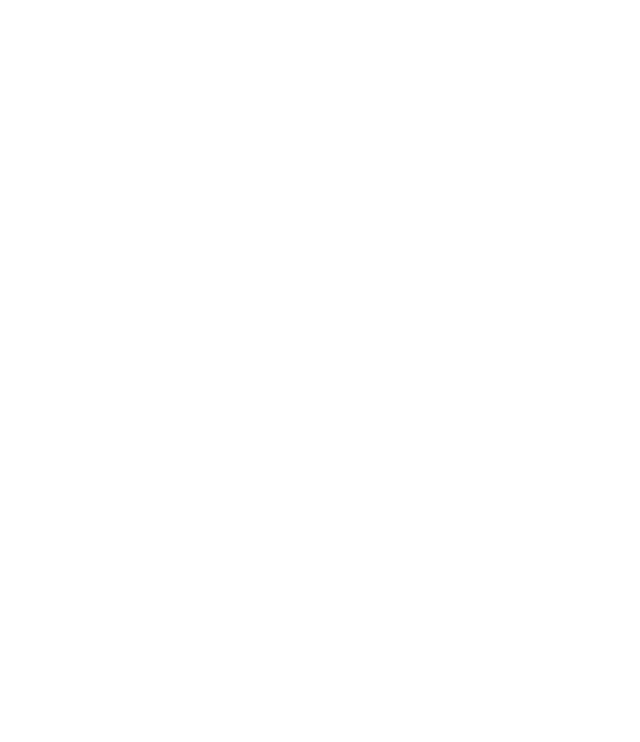
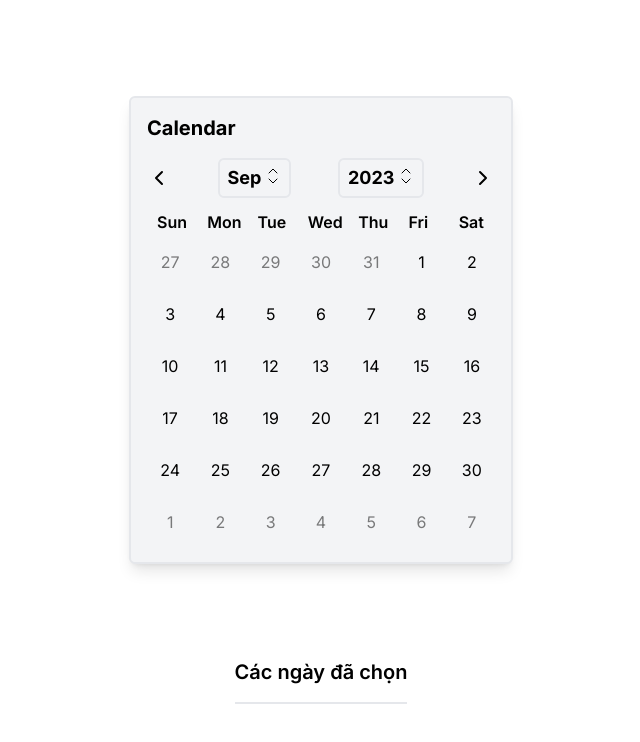
Before and after one commit to kyle41io/CalendarTest, a Next.js app: page / in a window 1280 px wide. Shown: the top 742 px of the page, without its empty margins (319-959 px from the left). Built offline with nearby package versions, Linux system fonts and the light colour scheme.

Commit message:
feat: add func

```diff
--- /dev/null
+++ b/app/components/Calendar.jsx
@@ -0,0 +1,103 @@
+import PrevIcon from '@/public/icons/PrevIcon';
+import NextIcon from '@/public/icons/NextIcon';
+import SelectIcon from '@/public/icons/SelectIcon';
+import React, { useState, useEffect } from 'react';
+import { MONTHS } from '../utils/constants';
+import SelectedDates from './SelectedDates';
+import { renderCalendar, renderMonthDropdown, renderYearDropdown} from '../utils/index';
+
+const Calendar = () => {
+  const [year, setYear] = useState(new Date().getFullYear());
+  const [month, setMonth] = useState(new Date().getMonth() + 1);
+  const [showMonthDropdown, setShowMonthDropdown] = useState(false);
+  const [showYearDropdown, setShowYearDropdown] = useState(false);
+  const [selectedMonth, setSelectedMonth] = useState(month);
+  const [selectedYear, setSelectedYear] = useState(year);
+  const [selectedDates, setSelectedDates] = useState([]);
+
+  const handlePrevMonth = () => {
+    if (month === 1) {
+      setYear(year - 1);
+      setMonth(12);
+    } else {
+      setMonth(month - 1);
+    }
+    setSelectedDates(null);
+  };
+
+  const handleNextMonth = () => {
+    if (month === 12) {
+      setYear(year + 1);
+      setMonth(1);
+    } else {
+      setMonth(month + 1);
+    }
+    setSelectedDates(null);
+  };
+
+  const handleDateClick = (date) => {
+    const clickedDate = new Date(year, month - 1, date);
+    const clickedDateString = clickedDate.toISOString().split('T')[0];
+
+    if (selectedDates !== null) {
+      const dateIndex = selectedDates.findIndex(
+        (selectedDate) => selectedDate.toISOString().split('T')[0] === clickedDateString
+      );
+      if (dateIndex !== -1) {
+        // Ngày đã được chọn trước đó, xóa khỏi mảng selectedDates
+        const updatedDates = [...selectedDates];
+        updatedDates.splice(dateIndex, 1);
+        setSelectedDates(updatedDates);
+      } else {
+        // Ngày chưa được chọn, thêm vào mảng selectedDates
+        setSelectedDates([...selectedDates, clickedDate]);
+      }
+    } else {
+      // Ngày chưa được chọn, thêm vào mảng selectedDates
+      setSelectedDates([clickedDate]);
+    }
+  };
+
+  const handleMonthClick = () => {
+    setShowMonthDropdown(!showMonthDropdown);
+    setSelectedMonth(month);
+  };
+
+  const handleYearClick = () => {
+    setShowYearDropdown(!showYearDropdown);
+    setSelectedYear(year);
+  };
+
+  const handleMonthSelect = (selectedMonth) => {
+    setMonth(selectedMonth);
+    setShowMonthDropdown(false);
+    setSelectedDates(null);
+    setSelectedMonth(selectedMonth);
+  };
+
+  const handleYearSelect = (selectedYear) => {
+    setYear(selectedYear);
+    setShowYearDropdown(false);
+    setSelectedDates(null);
+    setSelectedYear(selectedYear);
+  };
+  return (
+    <>
+      <div className="w-96 border-[2px] p-4 rounded-md bg-gray-100 shadow-lg">
+        <h1 className='font-bold text-xl mb-4'>Calendar</h1>
+        <div className="flex justify-between mb-3">
+          <button onClick={handlePrevMonth}><PrevIcon /></button>
+          <div className="relative flex font-bold text-lg rounded-md border-2 p-1 pl-2 cursor-pointer" onClick={handleMonthClick}>{`${MONTHS[month - 1]}`}{renderMonthDropdown(showMonthDropdown, handleMonthSelect,selectedMonth)} <SelectIcon /></div>
+          <div className="relative flex font-bold text-lg rounded-md border-2 p-1 pl-2 cursor-pointer" onClick={handleYearClick}>{`${year}`}{renderYearDropdown(showYearDropdown, handleYearSelect, selectedYear)} <SelectIcon /></div>
+
+          <button onClick={handleNextMonth}><NextIcon /></button>
+        </div>
+        <div className="grid gap-1 grid-cols-7">{renderCalendar(month, year, selectedDates, handleDateClick)}</div>
+      </div>
+      <SelectedDates selectedDates={selectedDates} />
+    </>
+
+  );
+};
+
+export default Calendar;
--- /dev/null
+++ b/app/components/SelectedDates.jsx
@@ -0,0 +1,18 @@
+import React from 'react';
+
+const SelectedDates = ({ selectedDates }) => {
+  return (
+    <div>
+      <div className="text-xl font-semibold my-4">Các ngày đã chọn</div>
+      <div className="w-full h-auto flex border">
+        {selectedDates?.map((date) => (
+          <div key={date} className="p-2">
+            {new Date(date).toLocaleDateString('en-US')}
+          </div>
+        ))}
+      </div>
+    </div>
+  );
+};
+
+export default SelectedDates;
--- a/app/layout.js
+++ b/app/layout.js
@@ -4,8 +4,8 @@
 const inter = Inter({ subsets: ['latin'] })
 
 export const metadata = {
-  title: 'Create Next App',
-  description: 'Generated by create next app',
+  title: 'My Calendar',
+  description: 'Test Calendar',
 }
 
 export default function RootLayout({ children }) {
--- a/app/page.js
+++ b/app/page.js
@@ -1,9 +1,12 @@
-import Image from 'next/image'
+"use client"
+import Calendar from './components/Calendar';
+import SelectedDates from './components/SelectedDates';
+
 
 export default function Home() {
   return (
     <main className="flex min-h-screen flex-col items-center justify-between p-24">
-
+      <Calendar />
     </main>
   )
 }
--- /dev/null
+++ b/app/utils/constants.js
@@ -0,0 +1,7 @@
+export const MONTHS = ['Jan', 'Feb', 'Mar', 'Apr', 'May', 'Jun', 'Jul', 'Aug', 'Sep', 'Oct', 'Nov', 'Dec'];
+
+export const DAYS_OF_WEEK = ['Sun', 'Mon', 'Tue', 'Wed', 'Thu', 'Fri', 'Sat'];
+
+export const daysInMonth = (month, year) => {
+  return new Date(year, month, 0).getDate();
+};
--- /dev/null
+++ b/app/utils/index.js
@@ -0,0 +1,106 @@
+import { daysInMonth } from './constants';
+import React from 'react';
+import { MONTHS, DAYS_OF_WEEK } from './constants';
+
+export const renderCalendar = (month, year, selectedDates, handleDateClick) => {
+  const firstDayOfMonth = 1;
+  const lastDayOfMonth = daysInMonth(month, year);
+  const totalDays = daysInMonth(month, year);
+  const firstDay = new Date(year, month - 1, 1).getDay();
+  const days = [];
+
+  // Render weekdays
+  for (let i = 0; i < DAYS_OF_WEEK.length; i++) {
+    days.push(
+      <div key={`weekday-${i}`} className="ml-2.5 font-semibold">
+        {DAYS_OF_WEEK[i]}
+      </div>
+    );
+  }
+
+  // Add empty cells for days before the first day of the month
+  const lastDayOfPreviousMonth = new Date(year, month - 1, 0).getDate();
+  for (let i = 0; i < firstDay; i++) {
+    const previousMonthDate = lastDayOfPreviousMonth - firstDay + i + 1;
+    days.push(
+      <div key={`previous-month-${i}`} className="opacity-50 rounded-full m-1.5 p-1.5 text-center justify-center">
+        {previousMonthDate}
+      </div>
+    );
+  }
+
+  // Add cells for each day in the month
+  for (let i = 1; i <= totalDays; i++) {
+    const isActive = selectedDates?.includes(i);
+    const classNames = `day ${isActive ? 'bg-blue-500 text-white shadow-lg' : ''}`;
+
+    days.push(
+      <div key={i} className={`rounded-full m-1.5 p-1.5 text-center justify-center cursor-pointer ${classNames}`} onClick={() => handleDateClick(i)}>
+        {i}
+      </div>
+    );
+  }
+
+  // Add empty cells for days after the last day of the month
+  const firstDayOfNextMonth = new Date(year, month, 1).getDay();
+  for (let i = 0; i < 7 - firstDayOfNextMonth; i++) {
+    const nextMonthDate = i + 1;
+    days.push(
+      <div key={`next-month-${i}`} className="opacity-50 rounded-full m-1.5 p-1.5 text-center justify-center">
+        {nextMonthDate}
+      </div>
+    );
+  }
+
+  return days;
+};
+
+export const renderMonthDropdown = (showMonthDropdown, handleMonthSelect, selectedMonth) => {
+  if (!showMonthDropdown) {
+    return null;
+  }
+
+  return (
+    <div className="absolute bg-white mx-2 w-16 mt-1.5 -ml-2 shadow-lg z-50">
+      {MONTHS.map((month, index) => (
+        <div
+          key={`month-${index}`}
+          className={`w-full p-1 pl-2.5 font-semibold hover:bg-blue-400 hover:text-white cursor-pointer ${
+            selectedMonth === index + 1 ? 'bg-blue-400 text-white' : ''
+          }`}
+          onClick={() => handleMonthSelect(index + 1)}
+        >
+          {month}
+        </div>
+      ))}
+    </div>
+  );
+};
+
+export const renderYearDropdown = (showYearDropdown, handleYearSelect, selectedYear) => {
+  if (!showYearDropdown) {
+    return null;
+  }
+
+  const currentYear = new Date().getFullYear();
+  const years = [];
+  for (let year = currentYear - 90; year <= currentYear + 90; year++) {
+    years.push(year);
+  }
+
+  return (
+    <div className="absolute w-20 h-80 mx-2 mt-1.5 overflow-auto bg-white -ml-2 shadow-lg z-50">
+      {years.map((year) => (
+        <div
+          key={`year-${year}`}
+          className={`p-1 font-semibold hover:bg-blue-400 hover:text-white cursor-pointer ${
+            selectedYear === year ? 'bg-blue-400 text-white' : ''
+          }`}
+          onClick={() => handleYearSelect(year)}
+        >
+          {year}
+        </div>
+      ))}
+    </div>
+  );
+};
--- a/package.json
+++ b/package.json
@@ -16,6 +16,7 @@
     "postcss": "8.4.30",
     "react": "18.2.0",
     "react-dom": "18.2.0",
+    "react-icons": "^4.11.0",
     "tailwindcss": "3.3.3"
   }
 }
--- /dev/null
+++ b/public/icons/NextIcon.jsx
@@ -0,0 +1,19 @@
+import * as React from "react"
+const NextIcon = ({className, ...rest}) => (
+  <svg
+    xmlns="http://www.w3.org/2000/svg"
+    width={24}
+    height={24}
+    fill="none"
+    stroke="currentColor"
+    strokeLinecap="round"
+    strokeLinejoin="round"
+    strokeWidth={2}
+    {...rest}
+    className={`w-full h-auto ${className}`}
+  >
+    <path stroke="none" d="M0 0h24v24H0z" />
+    <path d="m9 6 6 6-6 6" />
+  </svg>
+)
+export default NextIcon
--- /dev/null
+++ b/public/icons/PrevIcon.jsx
@@ -0,0 +1,19 @@
+import * as React from "react"
+const PrevIcon = ({className, ...rest}) => (
+  <svg
+    xmlns="http://www.w3.org/2000/svg"
+    width={24}
+    height={24}
+    fill="none"
+    stroke="currentColor"
+    strokeLinecap="round"
+    strokeLinejoin="round"
+    strokeWidth={2}
+    {...rest}
+    className={`w-full h-auto ${className}`}
+  >
+    <path stroke="none" d="M0 0h24v24H0z" />
+    <path d="m15 6-6 6 6 6" />
+  </svg>
+)
+export default PrevIcon
--- /dev/null
+++ b/public/icons/SelectIcon.jsx
@@ -0,0 +1,19 @@
+import * as React from "react"
+const SelectIcon = ({className, ...rest}) => (
+  <svg
+    xmlns="http://www.w3.org/2000/svg"
+    width={24}
+    height={24}
+    fill="none"
+    stroke="currentColor"
+    strokeLinecap="round"
+    strokeLinejoin="round"
+    strokeWidth={1}
+    {...rest}
+    className={`w-full h-auto ${className}`}
+  >
+    <path stroke="none" d="M0 0h24v24H0z" />
+    <path d="m8 9 4-4 4 4M16 15l-4 4-4-4" />
+  </svg>
+)
+export default SelectIcon
```
Also changed, not shown: app/globals.css (+7 -0 lines), 1 other file (tests, documents, lock files or other folders).
